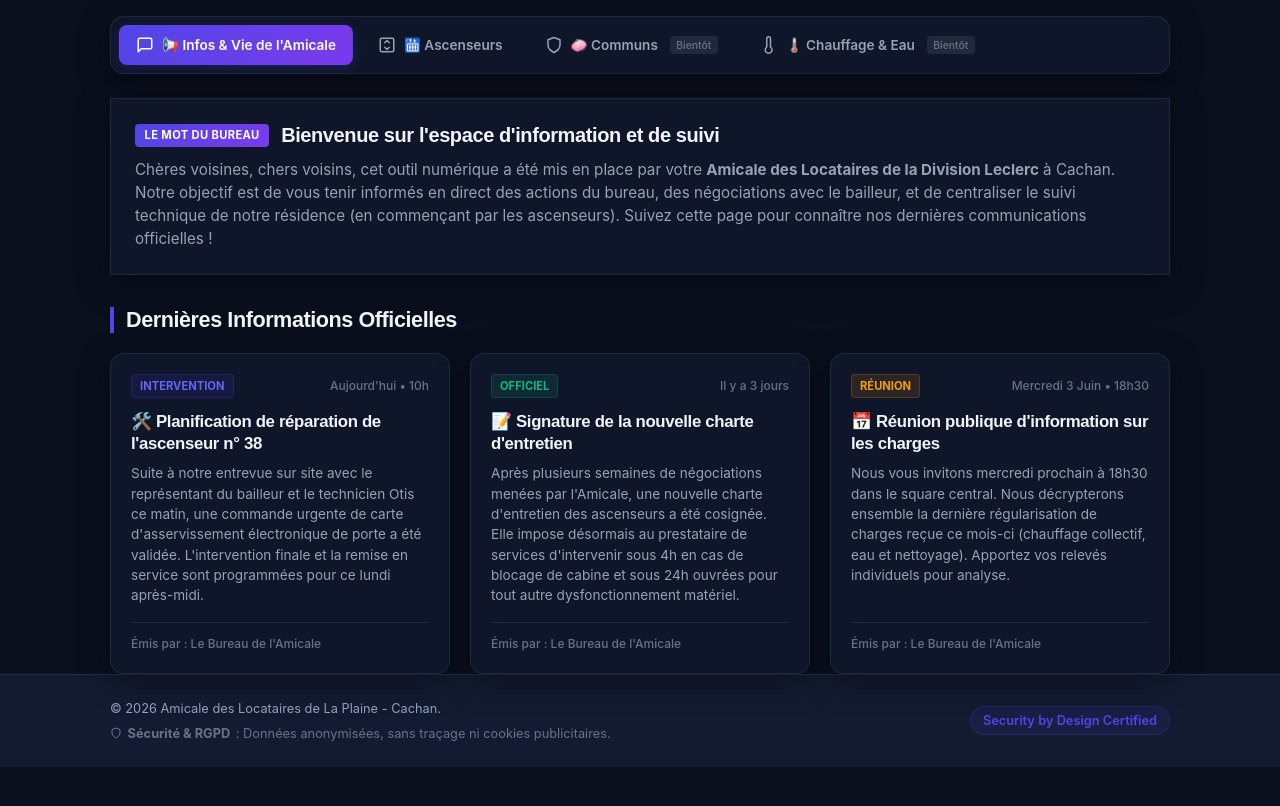
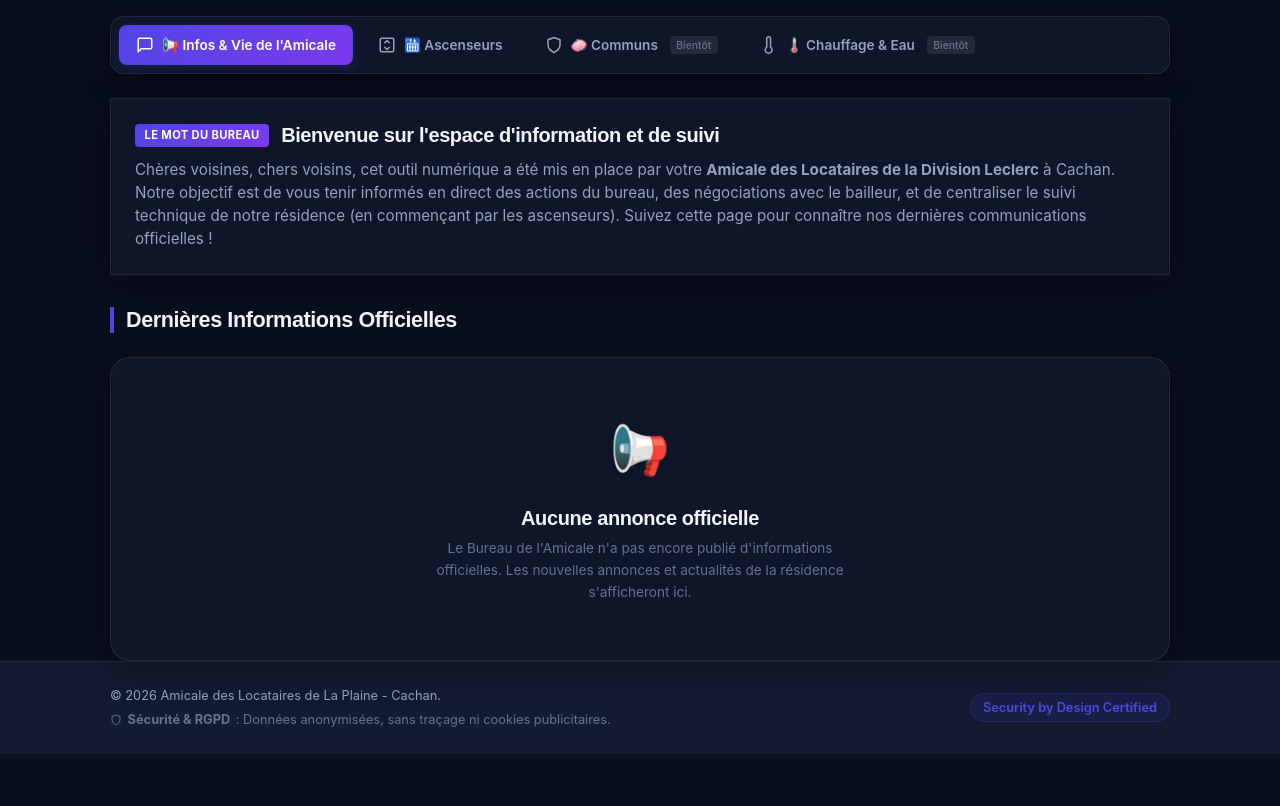
Before and after one commit to MisterSad/collectifplaine, a website: page index.html in a window 1280 px wide. Shown: the part 68-874 px from the top of the page. Drawn offline with Linux system fonts and the light colour scheme.

Commit message:
Nettoyage : suppression des annonces fictives sur la page d'accueil

```diff
--- a/css/components.css
+++ b/css/components.css
@@ -1154,3 +1154,41 @@ textarea:focus {
         right: 10px;
     }
 }
+
+/* Style de l'état vide des actualités (sans annonces fictives) */
+.no-news-container {
+    display: flex;
+    flex-direction: column;
+    align-items: center;
+    justify-content: center;
+    text-align: center;
+    padding: 3.5rem 1.5rem;
+    border-radius: var(--radius-lg);
+    background: var(--glass-bg);
+    border: 1px solid var(--border-color);
+    box-shadow: var(--glass-shadow);
+    margin-top: 1.5rem;
+    animation: fadeIn var(--transition-normal);
+}
+
+.no-news-icon {
+    font-size: 3rem;
+    margin-bottom: 1.25rem;
+    filter: drop-shadow(0 4px 6px rgba(0, 0, 0, 0.15));
+}
+
+.no-news-container h4 {
+    font-size: 1.25rem;
+    font-weight: 700;
+    color: var(--text-primary);
+    margin-bottom: 0.5rem;
+    font-family: 'Outfit', sans-serif;
+}
+
+.no-news-container p {
+    max-width: 450px;
+    color: var(--text-muted);
+    font-size: 0.85rem;
+    line-height: 1.6;
+    margin: 0;
+}
--- a/index.html
+++ b/index.html
@@ -120,45 +120,10 @@
             <!-- Grille d'actualités officielles -->
             <section class="news-section">
                 <h3>Dernières Informations Officielles</h3>
-                <div class="news-grid">
-                    <!-- Annonce 1 : Otis n°38 -->
-                    <div class="news-card glass">
-                        <div class="news-meta">
-                            <span class="news-tag tag-event">Intervention</span>
-                            <span class="news-date">Aujourd'hui • 10h</span>
-                        </div>
-                        <h4>🛠️ Planification de réparation de l'ascenseur n° 38</h4>
-                        <p class="news-body">Suite à notre entrevue sur site avec le représentant du bailleur et le technicien Otis ce matin, une commande urgente de carte d'asservissement électronique de porte a été validée. L'intervention finale et la remise en service sont programmées pour ce lundi après-midi.</p>
-                        <div class="news-footer">
-                            <span>Émis par : Le Bureau de l'Amicale</span>
-                        </div>
-                    </div>
-
-                    <!-- Annonce 2 : Convention d'entretien -->
-                    <div class="news-card glass">
-                        <div class="news-meta">
-                            <span class="news-tag tag-help">Officiel</span>
-                            <span class="news-date">Il y a 3 jours</span>
-                        </div>
-                        <h4>📝 Signature de la nouvelle charte d'entretien</h4>
-                        <p class="news-body">Après plusieurs semaines de négociations menées par l'Amicale, une nouvelle charte d'entretien des ascenseurs a été cosignée. Elle impose désormais au prestataire de services d'intervenir sous 4h en cas de blocage de cabine et sous 24h ouvrées pour tout autre dysfonctionnement matériel.</p>
-                        <div class="news-footer">
-                            <span>Émis par : Le Bureau de l'Amicale</span>
-                        </div>
-                    </div>
-
-                    <!-- Annonce 3 : Réunion d'information charges -->
-                    <div class="news-card glass">
-                        <div class="news-meta">
-                            <span class="news-tag tag-community">Réunion</span>
-                            <span class="news-date">Mercredi 3 Juin • 18h30</span>
-                        </div>
-                        <h4>📅 Réunion publique d'information sur les charges</h4>
-                        <p class="news-body">Nous vous invitons mercredi prochain à 18h30 dans le square central. Nous décrypterons ensemble la dernière régularisation de charges reçue ce mois-ci (chauffage collectif, eau et nettoyage). Apportez vos relevés individuels pour analyse.</p>
-                        <div class="news-footer">
-                            <span>Émis par : Le Bureau de l'Amicale</span>
-                        </div>
-                    </div>
+                <div class="no-news-container glass">
+                    <div class="no-news-icon">📢</div>
+                    <h4>Aucune annonce officielle</h4>
+                    <p>Le Bureau de l'Amicale n'a pas encore publié d'informations officielles. Les nouvelles annonces et actualités de la résidence s'afficheront ici.</p>
                 </div>
             </section>
         </div>
```
